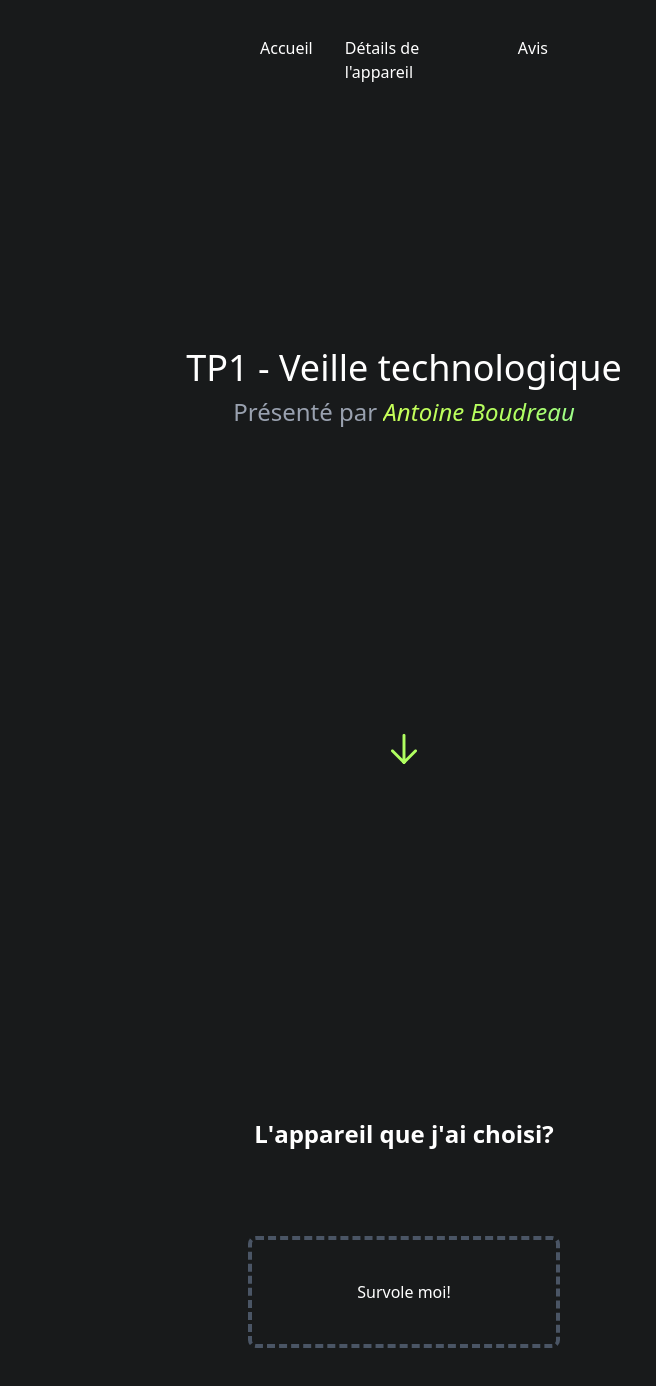
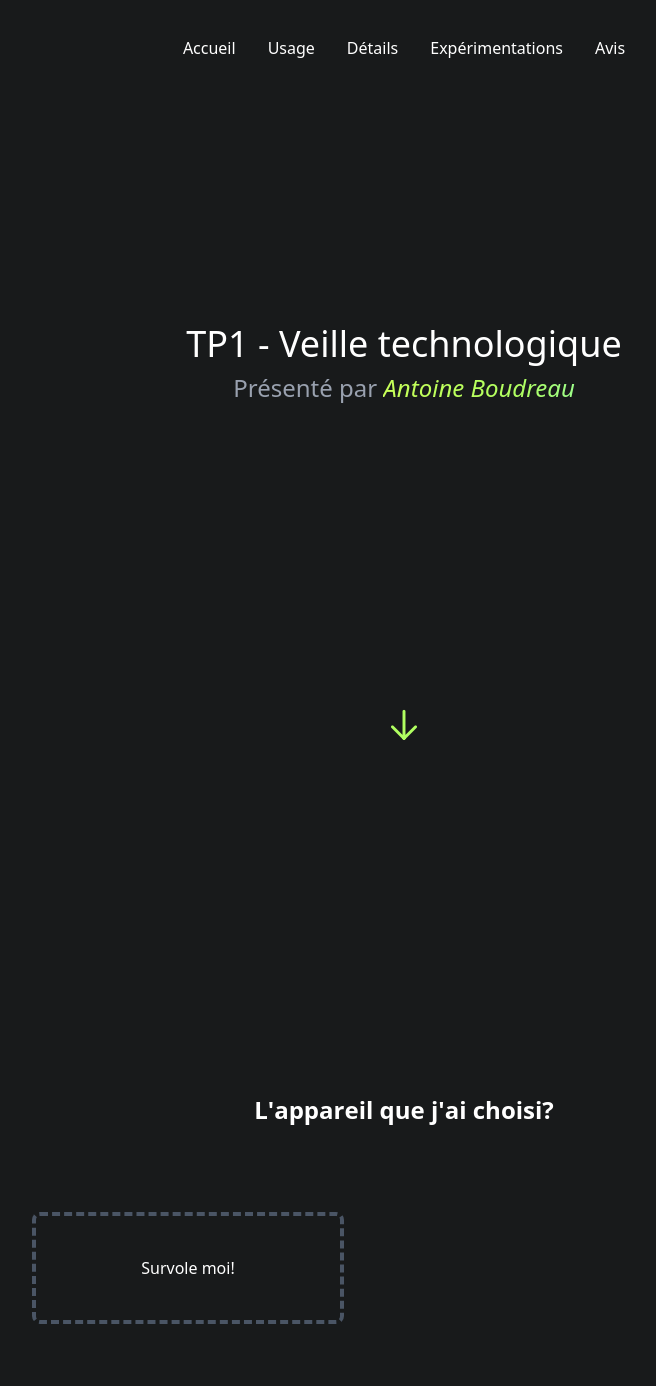
Before and after one commit to dev-t0ny/tp1-veille, a Vue app: page / in a window 1280 px wide. Shown: the top 1386 px of the page, without its empty margins (236-892 px from the left). Built offline with nearby package versions, Linux system fonts and the light colour scheme.

Commit message:
ajout - section usage

```diff
--- a/src/App.vue
+++ b/src/App.vue
@@ -1,20 +1,29 @@
 <script setup>
 import SplitText from "./components/TextPopover.vue";
+import { ref } from "vue";
+
+const afficherDetails = ref(false);
 </script>
 
 <template>
-  <header>
+  <header id="accueil">
     <nav
       class="flex justify-center mx-auto gap-8 text-white p-4 mt-5 mb-8 w-1/4"
     >
       <ul>
-        <a href="#about" class="hover:underline">Accueil</a>
+        <a href="#accueil" class="hover:underline">Accueil</a>
       </ul>
         <ul>
-        <a href="#projects" class="hover:underline">Détails de l'appareil</a>
+        <a href="#usage" class="hover:underline">Usage</a>
       </ul>
       <ul>
-        <a href="#contact" class="hover:underline">Avis</a>
+        <a href="#details" class="hover:underline">Détails</a>
+      </ul>
+      <ul>
+        <a href="#experimentation" class="hover:underline">Expérimentations</a>
+      </ul>
+      <ul>
+        <a href="#avis" class="hover:underline">Avis</a>
       </ul>
     </nav>
   </header>
@@ -26,14 +35,14 @@ import SplitText from "./components/TextPopover.vue";
         Présenté par
         <em class="gradient-text"> Antoine Boudreau</em>
       </h2>
-      <a href="#contenu">
+      <a href="#usage">
         <i
           class="pi pi-arrow-down animate-bounce text-[#b0ff61] p-5 mt-75 text-3xl hover:cursor-pointer"
         ></i>
       </a>
     </section>
 
-    <section id="contenu" class="text-white text-center mb-[25rem] mt-[20rem]">
+    <section id="usage" class="text-white text-center mb-[25rem] mt-[20rem]">
       <SplitText
         text="L'appareil que j'ai choisi?"
         class-name="text-2xl font-semibold text-center"
@@ -48,18 +57,45 @@ import SplitText from "./components/TextPopover.vue";
         text-align="center"
         @animation-complete="handleAnimationComplete"
       />
+
+      <div class="flex justify-center items-center gap-12 mt-20">
         <div
-        class="w-1/4 mx-auto mt-20 p-10 border-4 border-dashed border-gray-600 rounded-lg hover:bg-gray-800 hover:scale-110 transform transition duration-300 ease-in-out relative group"
+          class="w-1/4 p-10 border-4 border-dashed border-gray-600 rounded-lg hover:bg-gray-800 hover:scale-110 transform transition duration-300 ease-in-out relative"
+          @mouseenter="afficherDetails = true"
         >
-        <p class="group-hover:hidden">Survole moi!</p>
+          <p v-if="!afficherDetails">Survole moi!</p>
 
-        <div class="hidden group-hover:flex flex-col items-center">
+          <transition
+            enter-active-class="transition-opacity duration-700 ease-out"
+            enter-from-class="opacity-0"
+            enter-to-class="opacity-100"
+          >
+            <div v-if="afficherDetails" class="flex flex-col items-center">
               <img
                 src="/img/sensor.png"
                 alt="Image de l'appareil"
                 class="mb-2 rounded"
               />
               <h2 class="text-xl">Détecteur de mouvement</h2>
+            </div>
+          </transition>
+        </div>
+
+        <div
+          class="text-left max-w-sm transition-all duration-500"
+          :class="
+            afficherDetails
+              ? 'opacity-100 translate-y-0'
+              : 'opacity-0 translate-y-4'
+          "
+          v-show="true"
+        >
+          <h3 class="text-lg font-semibold mb-2">Usage proposé</h3>
+          <ul class="list-disc pl-5 text-gray-300">
+            <li>
+              Calculer la vitesse d'une personne ou d'un objet en mouvement.
+            </li>
+          </ul>
         </div>
       </div>
     </section>
```
Lines whose indentation alone changed are shown as unchanged.
